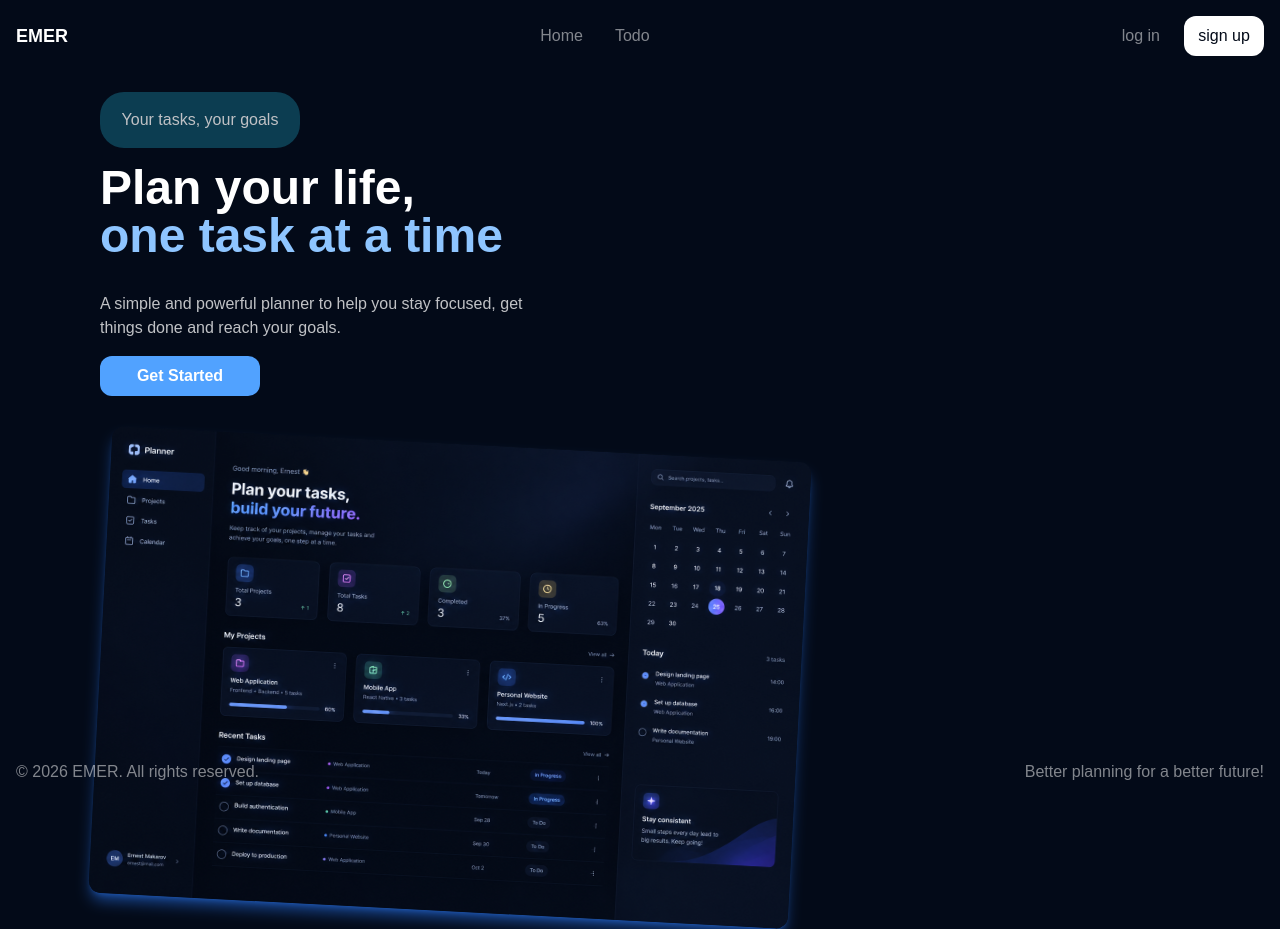
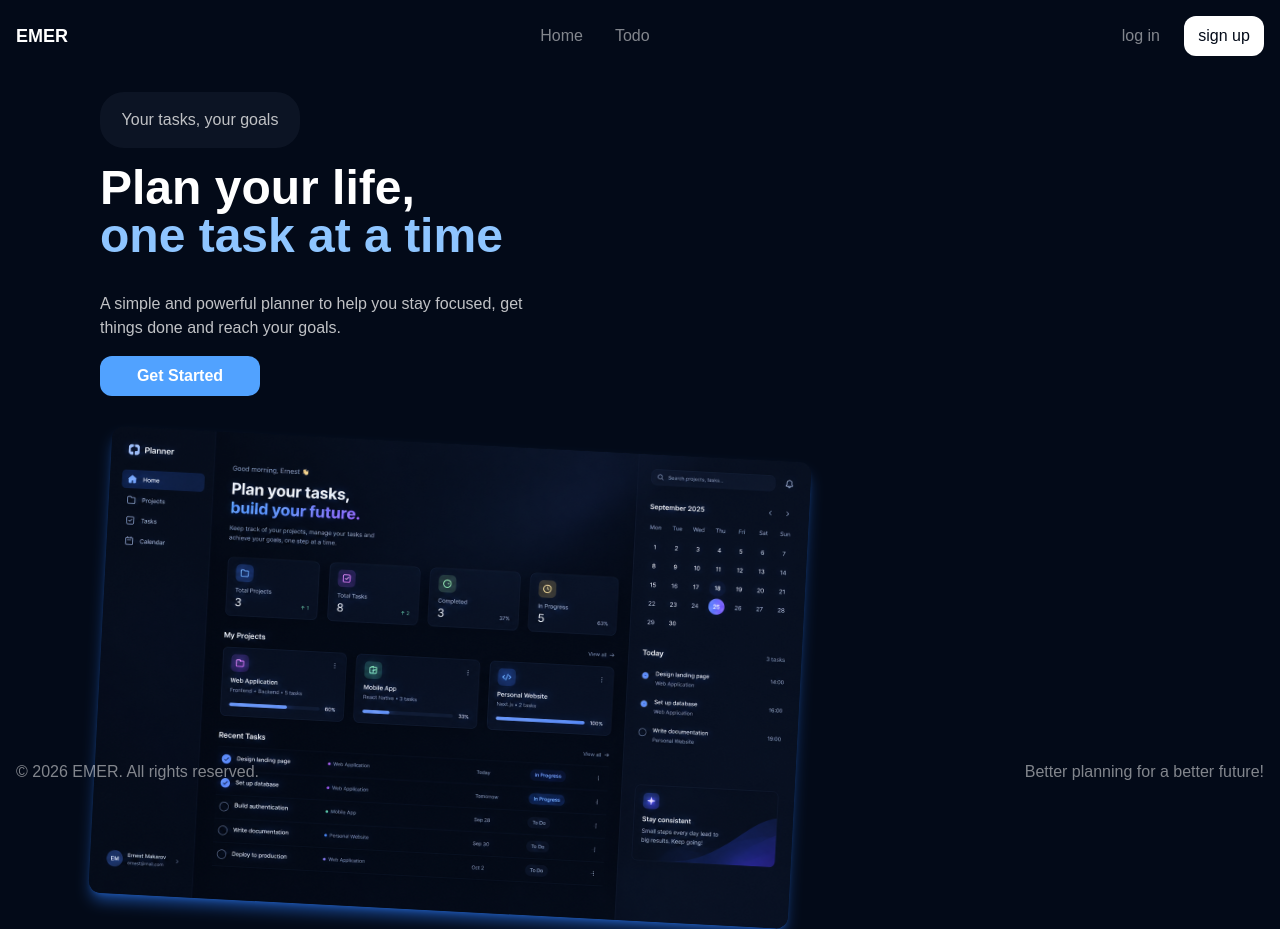
Before and after one commit to ErnestMakarov/emer, a React (Vite) app in the folder frontend/: page / in a window 1280 px wide. Built offline with nearby package versions, Linux system fonts and the light colour scheme.

Commit message:
home btn-bg

```diff
--- a/frontend/src/pages/Home/Home.tsx
+++ b/frontend/src/pages/Home/Home.tsx
@@ -5,7 +5,7 @@ export default function Home() {
   return (
     <section className="p-5 md:ml-20 flex md:justify-between md:h-[calc(100vh-160px)] gap-4 flex-row flex-wrap items-center justify-center">
       <div className="flex flex-col justify-center gap-4 max-w-lg">
-        <p className="flex bg-cyan-900 text-white w-50 p-4 rounded-3xl items-center justify-center opacity-75">Your tasks, your goals</p>
+        <p className="flex bg-gray-900 text-white w-50 p-4 rounded-3xl items-center justify-center opacity-75">Your tasks, your goals</p>
         <h1 className="text-5xl font-bold">Plan your life, <br/>
         <span className="text-blue-300">one task at a time</span>
         </h1>
```
